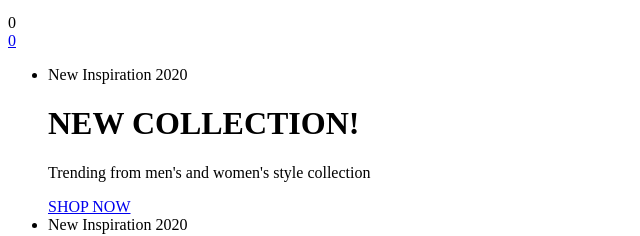
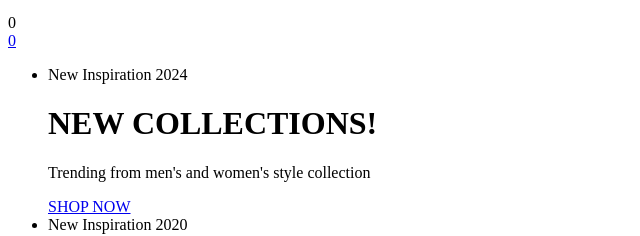
Before and after one commit to thelogicguy/ecommerce-website-deployment, a plain HTML site: page index.html in a window 1280 px wide. Shown: the part 304-540 px from the top of the page, 0-640 px from the left. Drawn offline with Linux system fonts and the light colour scheme.

Commit message:
modified index.html

```diff
--- a/index.html
+++ b/index.html
@@ -79,8 +79,8 @@
             <li class="glide__slide">
               <div class="center">
                 <div class="left">
-                  <span class="">New Inspiration 2020</span>
-                  <h1 class="">NEW COLLECTION!</h1>
+                  <span class="">New Inspiration 2024</span>
+                  <h1 class="">NEW COLLECTIONS!</h1>
                   <p>Trending from men's and women's  style collection</p>
                   <a href="#" class="hero-btn">SHOP NOW</a>
                 </div>
```
